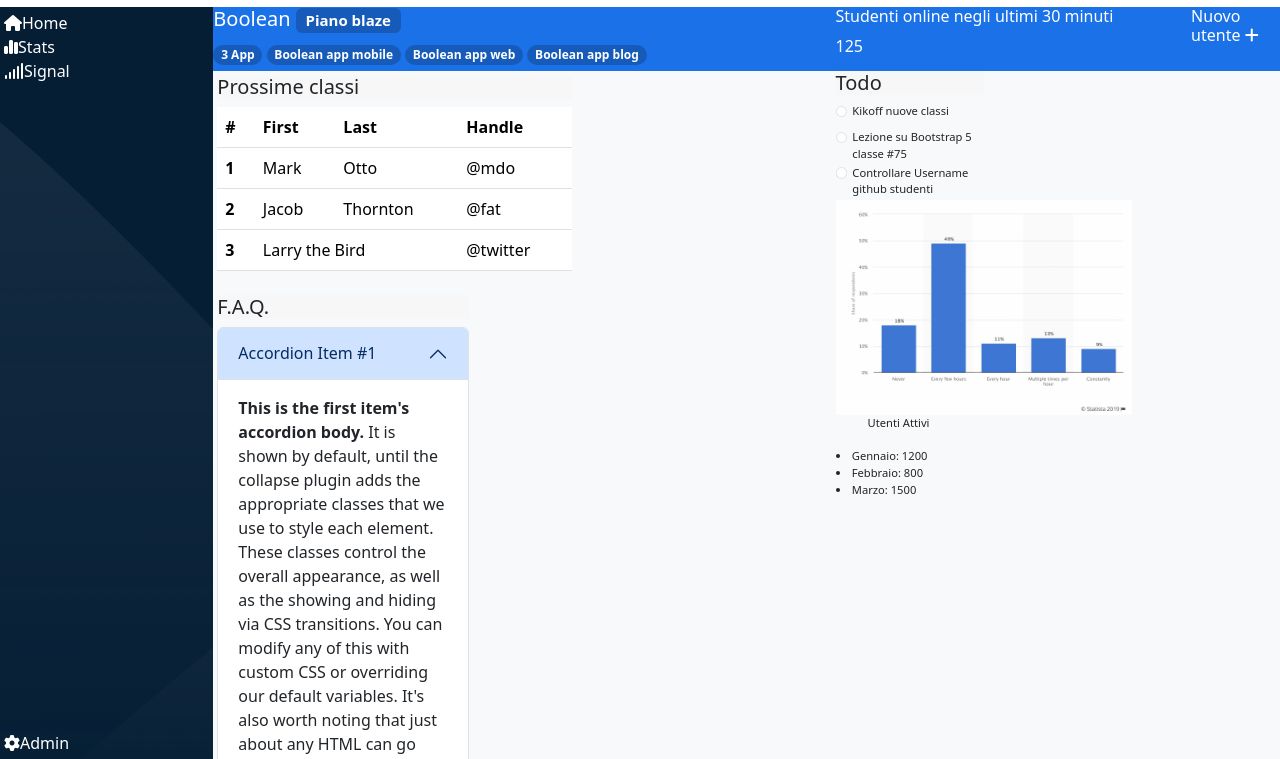
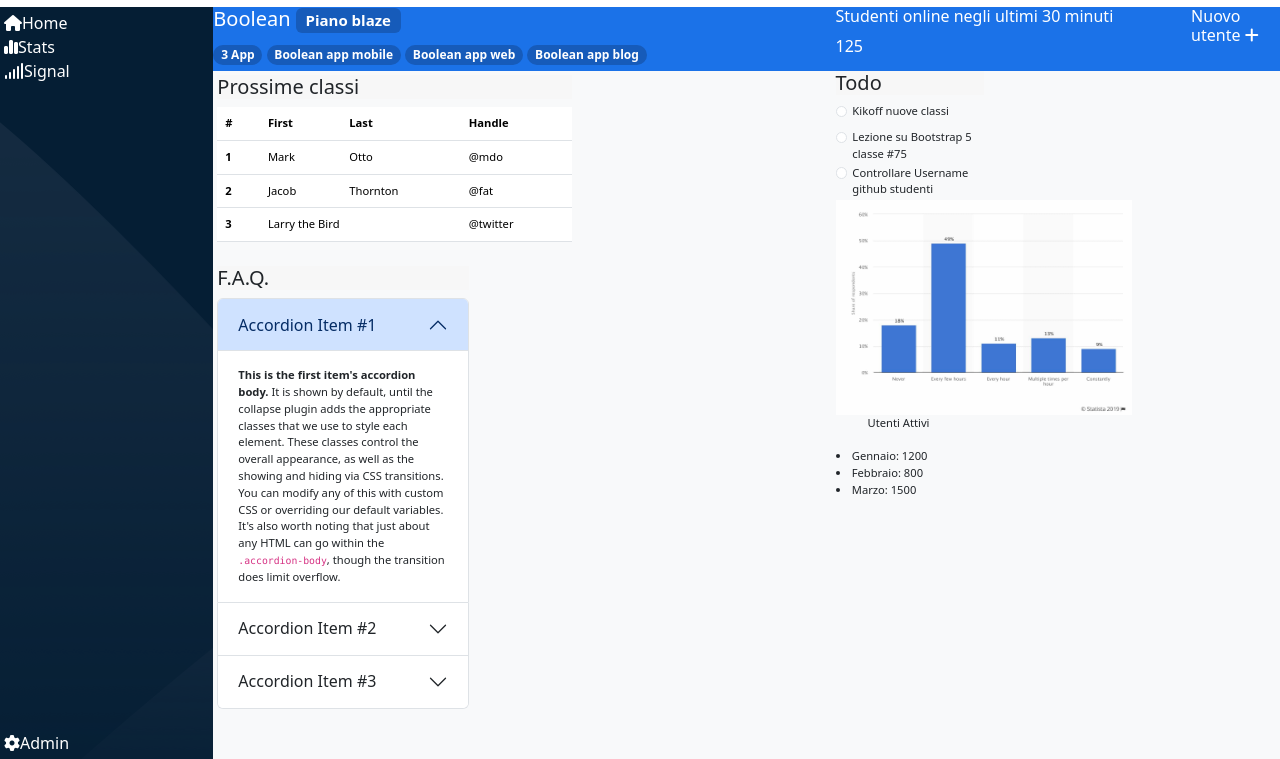
Before and after one commit to lucianocretella95/html-css-bootstrap-dashboard, a plain HTML site: page index.html in a window 1280 px wide. Shown: the part 41-800 px from the top of the page. Drawn offline with nearby package versions, Linux system fonts and the light colour scheme.

Commit message:
contenuti

```diff
--- a/index.html
+++ b/index.html
@@ -121,7 +121,7 @@
                   <div class="next-class">
                     <div class="col-7 p-1">
                       <h5 style="background-color: #f7f7f7">Prossime classi</h5>
-                      <table class="table">
+                      <table class="table" style="font-size: 0.7rem;">
                         <thead>
                           <tr>
                             <th scope="col">#</th>
@@ -152,7 +152,7 @@
                       </table>
                     </div>
                   </div>
-                  <div class="faq">
+                  <div class="faq" style="font-size: 0.7rem;">
                     <div class="col-5 p-1">
                       <h5 style="background-color: #f7f7f7">F.A.Q.</h5>
                       <div class="accordion" id="accordionExample">
```
